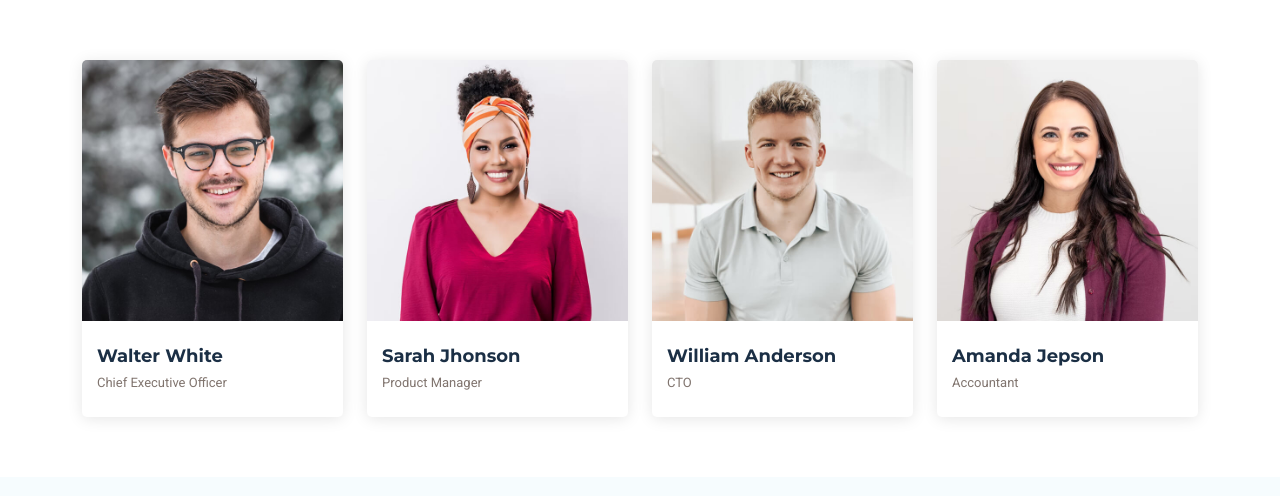
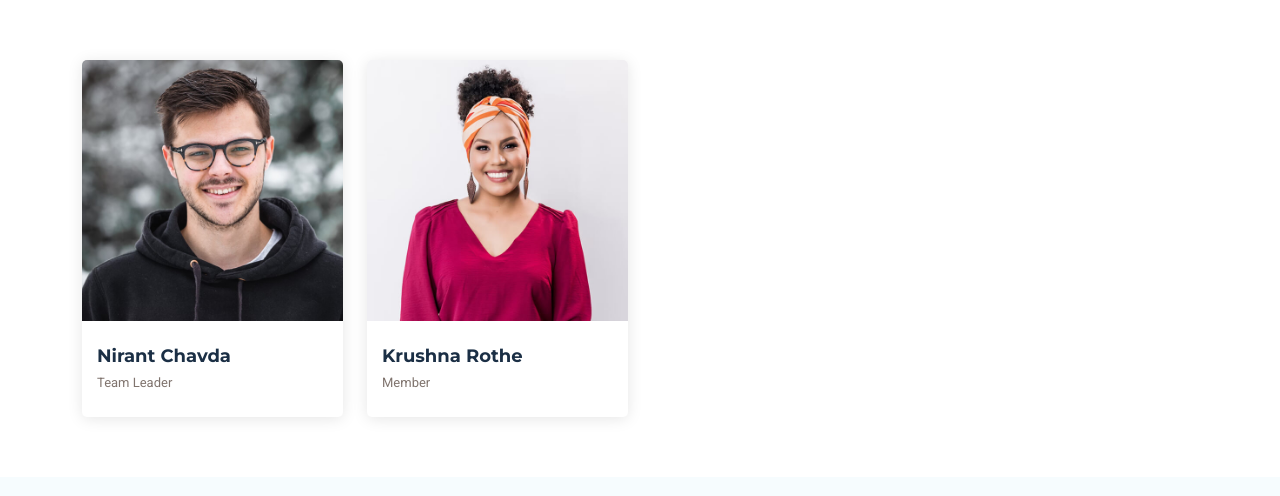
Before and after one commit to orpheusdark/greenigma, a plain HTML site: page team.html in a window 1280 px wide. Shown: the part 304-800 px from the top of the page. Drawn offline with Linux system fonts and the light colour scheme.

Commit message:
team update

```diff
--- a/team.html
+++ b/team.html
@@ -91,8 +91,8 @@
                 </div>
               </div>
               <div class="member-info">
-                <h4>Walter White</h4>
-                <span>Chief Executive Officer</span>
+                <h4>Nirant Chavda</h4>
+                <span>Team Leader</span>
               </div>
             </div>
           </div><!-- End Team Member -->
@@ -109,44 +109,8 @@
                 </div>
               </div>
               <div class="member-info">
-                <h4>Sarah Jhonson</h4>
-                <span>Product Manager</span>
-              </div>
-            </div>
-          </div><!-- End Team Member -->
-
-          <div class="col-lg-3 col-md-6 d-flex align-items-stretch" data-aos="fade-up" data-aos-delay="300">
-            <div class="team-member">
-              <div class="member-img">
-                <img src="assets/img/team/team-3.jpg" class="img-fluid" alt="">
-                <div class="social">
-                  <a href=""><i class="bi bi-twitter-x"></i></a>
-                  <a href=""><i class="bi bi-facebook"></i></a>
-                  <a href=""><i class="bi bi-instagram"></i></a>
-                  <a href=""><i class="bi bi-linkedin"></i></a>
-                </div>
-              </div>
-              <div class="member-info">
-                <h4>William Anderson</h4>
-                <span>CTO</span>
-              </div>
-            </div>
-          </div><!-- End Team Member -->
-
-          <div class="col-lg-3 col-md-6 d-flex align-items-stretch" data-aos="fade-up" data-aos-delay="400">
-            <div class="team-member">
-              <div class="member-img">
-                <img src="assets/img/team/team-4.jpg" class="img-fluid" alt="">
-                <div class="social">
-                  <a href=""><i class="bi bi-twitter-x"></i></a>
-                  <a href=""><i class="bi bi-facebook"></i></a>
-                  <a href=""><i class="bi bi-instagram"></i></a>
-                  <a href=""><i class="bi bi-linkedin"></i></a>
-                </div>
-              </div>
-              <div class="member-info">
-                <h4>Amanda Jepson</h4>
-                <span>Accountant</span>
+                <h4>Krushna Rothe</h4>
+                <span>Member</span>
               </div>
             </div>
           </div><!-- End Team Member -->
```
